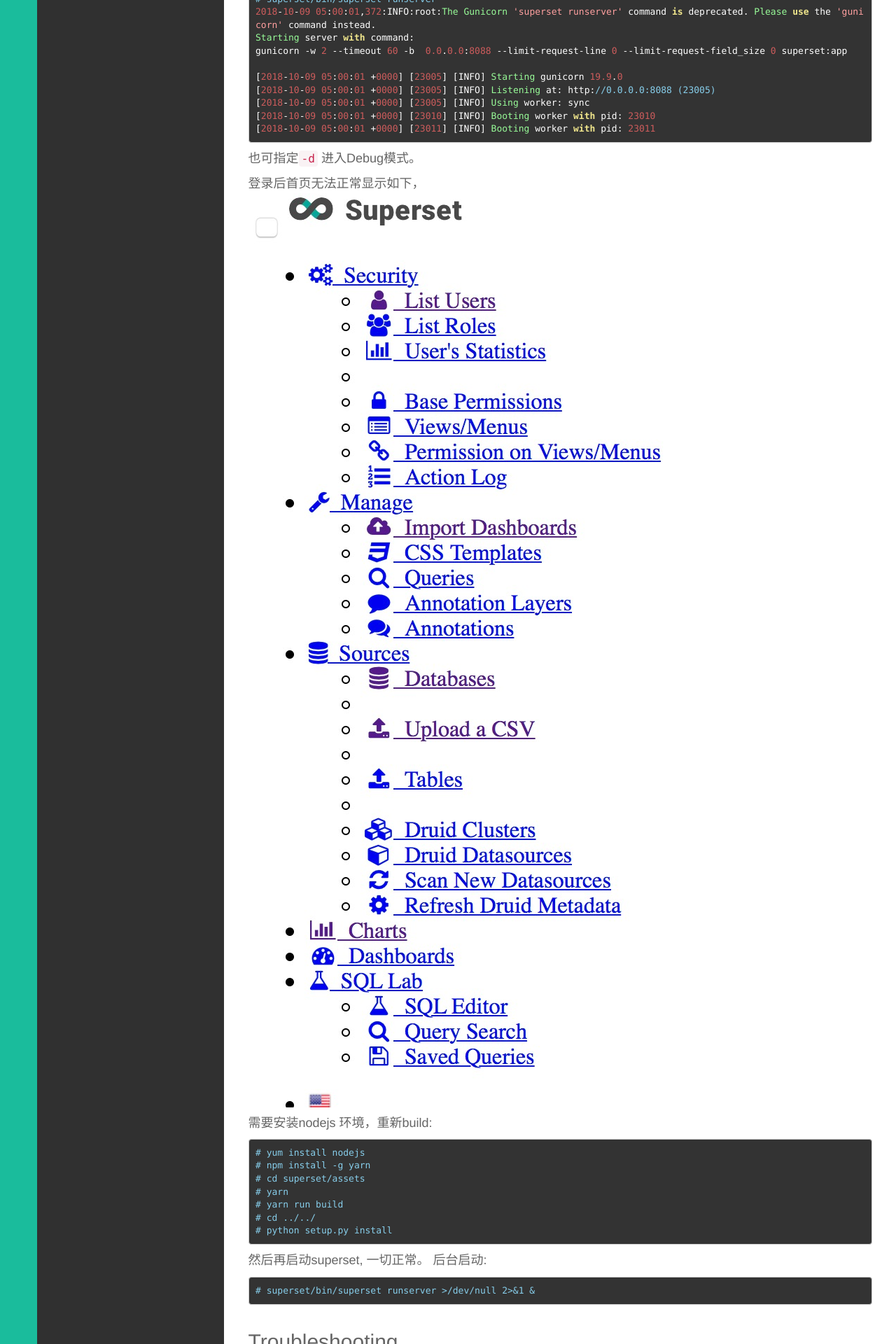
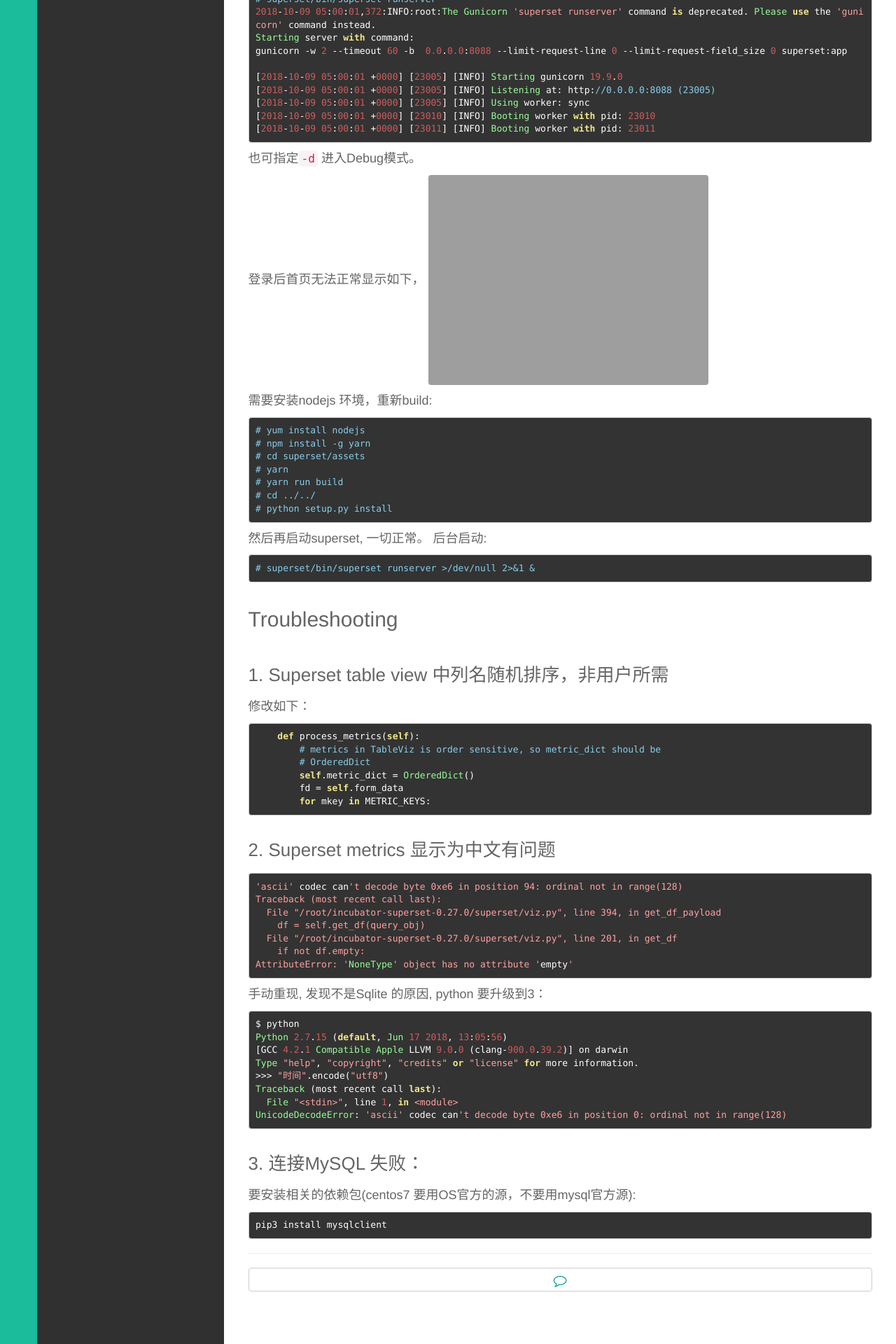
Before and after one commit to wenchma/wenchma.github.io, a Jekyll site: the page built from _posts/2018-10-10-superset-development.md, in a window 1280 px wide. Shown: the part 2070-3990 px from the top of the page at 70% size. Built offline with Jekyll 4.4.1, drawn with Linux system fonts in a browser that asks for light colours.

Commit message:
Adjust the size of image

```diff
--- a/_posts/2018-10-10-superset-development.md
+++ b/_posts/2018-10-10-superset-development.md
@@ -120,7 +120,7 @@
 也可指定`-d` 进入Debug模式。
 
 登录后首页无法正常显示如下，
-![](/img/superset-err.jpg)
+![](/img/superset-err.jpg =150x300)
 
 需要安装nodejs 环境，重新build:
 
```
